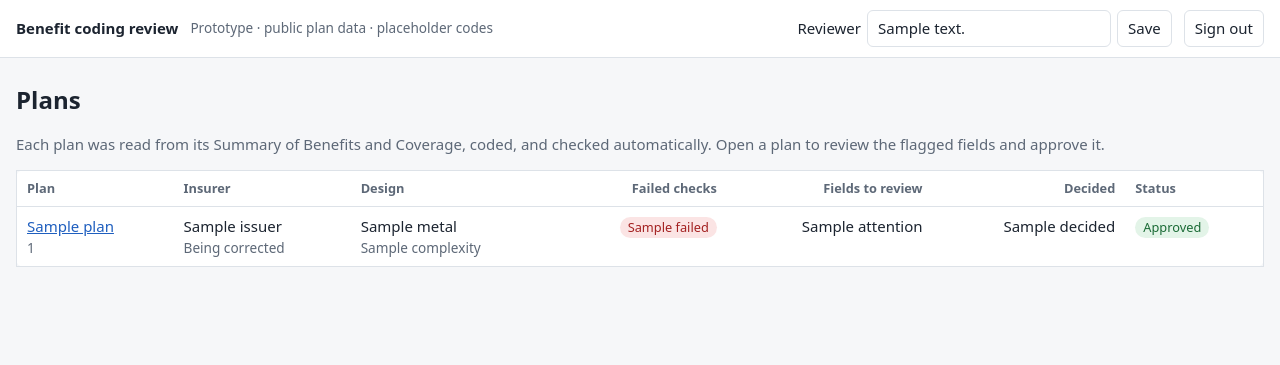
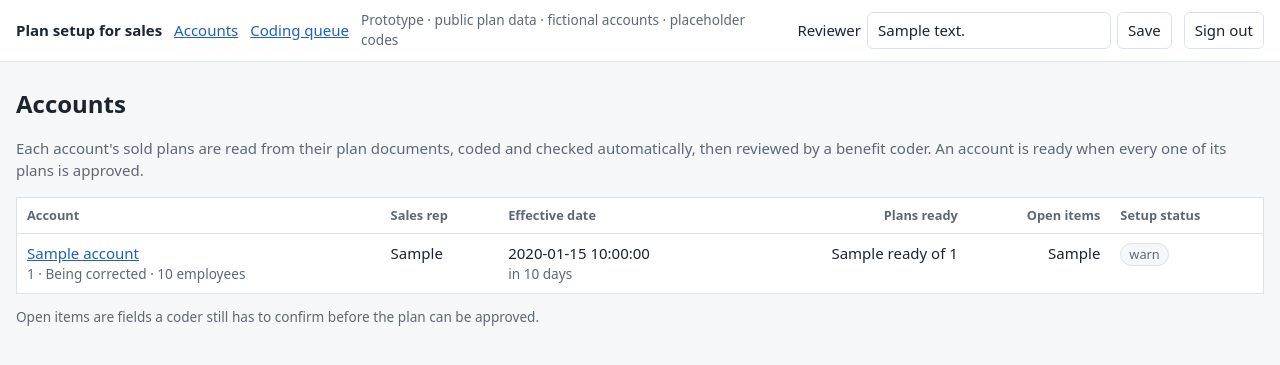
Before and after one commit to yashvadlamani/medical-benefit-coding, a Flask app: template templates/index.html in a window 1280 px wide. Shown: the top 365 px of the page. Run offline with Flask 3, Linux system fonts and the light colour scheme; the visitor is signed in with stand-in values (Sample User, id 1); the template is opened without the code that fills it: most values are stand-ins (such as "Sample title", 1, 10 or a date in 2020).

Commit message:
Organise the app around sales accounts and their plans
Adds fictional accounts that group the public plans, an account list
and account page with setup status, and a plain-language plan summary
for reps. The coding review stays as the coder's view. Docs reframed
for the sales team.

Co-Authored-By: Claude Opus 5.5 <noreply@anthropic.com>

```diff
--- a/app.py
+++ b/app.py
@@ -1,4 +1,7 @@
-"""Step 5. Review screen: a coder checks each plan against its source document and approves, edits or rejects.
+"""Step 5. The sales team's workspace: accounts, the plans sold to them, and the coding review for each plan.
+
+Reps see each account's setup status and a plain-language summary of every plan; benefit coders check each
+plan against its source document and approve, edit or reject.
 
 Reads pipeline outputs from Azure Blob Storage and stores decisions and the audit trail in Azure Table Storage.
 Run locally with `flask run`; on Azure App Service it is served by gunicorn as `app:app`.
@@ -9,14 +12,14 @@ The whole site sits behind one shared password. Two settings are required:
 """
 import os
 import re
-from datetime import timedelta
+from datetime import date, timedelta
 from functools import lru_cache
 
 from flask import Flask, abort, make_response, redirect, render_template, request, session, url_for
 from markupsafe import Markup, escape
 from werkzeug.security import check_password_hash
 
-from benefit_coding import review, store
+from benefit_coding import accounts, review, store
 from benefit_coding.fields import FIELDS
 
 app = Flask(__name__)
@@ -89,19 +92,71 @@ def reviewer():
     return request.cookies.get("reviewer", "").strip()
 
 
-@app.get("/")
-def index():
+def plan_rows():
+    """Every validated plan with its review progress and setup status."""
     plans = store.read_json("index.json", [])
     decided, counts = review.plan_decisions(), review.decided_counts()
     for plan in plans:
-        decision = decided.get(plan["plan_id"])
         plan["decided"] = counts.get(plan["plan_id"], 0)
-        if decision and decision["action"] in ("approve", "reject"):
-            plan["review_status"] = "Approved" if decision["action"] == "approve" else "Rejected"
-        else:
-            plan["review_status"] = "In review" if plan["decided"] else "Not started"
-    plans.sort(key=lambda p: (not p["seeded"], p["plan_id"]))
-    return render_template("index.html", plans=plans, reviewer=reviewer())
+        plan["status"] = accounts.plan_status(decided.get(plan["plan_id"]), plan["decided"])
+    return plans
+
+
+def days_until(date_text):
+    return (date.fromisoformat(date_text) - date.today()).days
+
+
+@app.get("/")
+def index():
+    """Sales view: every account, how far its plan setup has got, and how close its effective date is."""
+    plans = {p["plan_id"]: p for p in plan_rows()}
+    rows = []
+    for account in accounts.load().values():
+        sold = [plans[p] for p in account["plans"] if p in plans]
+        rows.append({**account, "plan_count": len(sold), "status": accounts.rollup([p["status"] for p in sold]),
+                     "ready": sum(p["status"] == accounts.READY for p in sold),
+                     "open_items": sum(max(p["attention"] - p["decided"], 0) for p in sold
+                                       if p["status"] != accounts.READY),
+                     "days": days_until(account["effective_date"])})
+    rows.sort(key=lambda a: (a["status"] == accounts.READY, a["effective_date"], a["name"]))
+    return render_template("index.html", accounts=rows, reviewer=reviewer())
+
+
+@app.get("/account/<account_id>")
+def account(account_id):
+    record = accounts.load().get(account_id)
+    if record is None:
+        abort(404)
+    plans = {p["plan_id"]: p for p in plan_rows()}
+    sold = [plans[p] for p in record["plans"] if p in plans]
+    return render_template("account.html", account=record, plans=sold, days=days_until(record["effective_date"]),
+                           status=accounts.rollup([p["status"] for p in sold]), reviewer=reviewer())
+
+
+@app.get("/plans")
+def plans():
+    """Coder view: every plan regardless of account."""
+    rows = plan_rows()
+    owners = accounts.load()
+    for row in rows:
+        row["account"] = accounts.account_of(row["plan_id"], owners)
+    rows.sort(key=lambda p: (not p["seeded"], p["plan_id"]))
+    return render_template("plans.html", plans=rows, reviewer=reviewer())
+
+
+@app.get("/plan/<plan_id>/summary")
+def plan_summary(plan_id):
+    """Sales view of one plan: what members pay, in plain words, without codes."""
+    validated = store.read_json(f"validated/{plan_id}.json")
+    if validated is None:
+        abort(404)
+    decisions = review.decisions(plan_id)
+    meta = next((p for p in plan_rows() if p["plan_id"] == plan_id), {"plan_id": plan_id})
+    sections = accounts.summary_lines(validated["fields"], decisions)
+    open_lines = [line for _, lines in sections for line in lines if line["state"] not in
+                  ("Confirmed", "Drafted, no issues found")]
+    return render_template("summary.html", meta=meta, sections=sections, open_lines=open_lines,
+                           account=accounts.account_of(plan_id), claims=validated["test_claims"], reviewer=reviewer())
 
 
 @app.post("/reviewer")
@@ -145,6 +200,7 @@ def plan(plan_id):
     return render_template(
         "plan.html", meta=meta, rows=rows, validated=validated, selected=selected, source=source,
         page_number=page_number, page_count=len(pages), pending=pending, plan_decision=decisions.get(review.PLAN_ROW),
+        account=accounts.account_of(plan_id),
         audit=review.audit(plan_id), reviewer=reviewer())
 
 
--- a/static/style.css
+++ b/static/style.css
@@ -23,6 +23,13 @@ code { background: var(--bg); border: 1px solid var(--line); border-radius: 4px;
 .top { display: flex; flex-wrap: wrap; align-items: center; gap: 12px; padding: 10px 16px; background: var(--panel); border-bottom: 1px solid var(--line); }
 .brand { font-weight: 600; text-decoration: none; color: var(--text); }
 .tag { color: var(--muted); font-size: 0.85rem; flex: 1; }
+.nav { display: flex; gap: 12px; }
+.facts { display: flex; flex-wrap: wrap; gap: 6px 24px; margin: 8px 0 16px; }
+.facts div span { color: var(--muted); font-size: 0.85rem; display: block; }
+.sheet { max-width: 860px; }
+.sheet h2 { border-bottom: 1px solid var(--line); padding-bottom: 4px; }
+.note { background: var(--warn-bg); color: var(--warn); padding: 8px 12px; border-radius: 6px; }
+@media print { .top, .crumb, .noprint { display: none; } body { background: #fff; } }
 .reviewer { display: flex; align-items: center; gap: 6px; }
 
 input, button { font: inherit; padding: 6px 10px; border: 1px solid var(--line); border-radius: 6px; background: var(--panel); color: var(--text); }
--- /dev/null
+++ b/templates/_status.html
@@ -0,0 +1 @@
+{% set s = p.status %}<span class="pill {{ 'pass' if s == 'Ready to load' else 'fail' if s == 'Returned for correction' else 'warn' if s == 'In review' else 'muted' }}">{{ s }}</span>
--- a/templates/base.html
+++ b/templates/base.html
@@ -3,13 +3,16 @@
 <head>
   <meta charset="utf-8">
   <meta name="viewport" content="width=device-width, initial-scale=1">
-  <title>{% block title %}Benefit coding review{% endblock %}</title>
+  <title>{% block title %}Plan setup for sales{% endblock %}</title>
   <link rel="stylesheet" href="{{ url_for('static', filename='style.css') }}">
 </head>
 <body>
   <header class="top">
-    <a class="brand" href="{{ url_for('index') }}">Benefit coding review</a>
-    <span class="tag">Prototype · public plan data · placeholder codes</span>
+    <a class="brand" href="{{ url_for('index') }}">Plan setup for sales</a>
+    {% if session.get('signed_in') %}
+    <nav class="nav"><a href="{{ url_for('index') }}">Accounts</a><a href="{{ url_for('plans') }}">Coding queue</a></nav>
+    {% endif %}
+    <span class="tag">Prototype · public plan data · fictional accounts · placeholder codes</span>
     {% if session.get('signed_in') %}
     <form class="reviewer" method="post" action="{{ url_for('set_reviewer') }}">
       <input type="hidden" name="next" value="{{ request.full_path }}">
--- a/templates/index.html
+++ b/templates/index.html
@@ -1,34 +1,30 @@
 {% extends "base.html" %}
 {% block content %}
-<h1>Plans</h1>
-<p class="lead">Each plan was read from its Summary of Benefits and Coverage, coded, and checked automatically.
-  Open a plan to review the flagged fields and approve it.</p>
+<h1>Accounts</h1>
+<p class="lead">Each account's sold plans are read from their plan documents, coded and checked automatically, then
+  reviewed by a benefit coder. An account is ready when every one of its plans is approved.</p>
 
 <table class="grid">
   <thead>
     <tr>
-      <th>Plan</th><th>Insurer</th><th>Design</th>
-      <th class="num">Failed checks</th><th class="num">Fields to review</th><th class="num">Decided</th><th>Status</th>
+      <th>Account</th><th>Sales rep</th><th>Effective date</th><th class="num">Plans ready</th>
+      <th class="num">Open items</th><th>Setup status</th>
     </tr>
   </thead>
   <tbody>
-    {% for p in plans %}
+    {% for a in accounts %}
     <tr>
-      <td>
-        <a href="{{ url_for('plan', plan_id=p.plan_id) }}">{{ p.plan_name or p.plan_id }}</a>
-        {% if p.seeded %}<span class="pill warn">Seeded error demo</span>{% endif %}
-        <div class="sub">{{ p.plan_id }}</div>
-      </td>
-      <td>{{ p.issuer }}<div class="sub">{{ p.state }}</div></td>
-      <td>{{ p.metal }}<div class="sub">{{ p.complexity }}</div></td>
-      <td class="num">{% if p.failed %}<span class="pill fail">{{ p.failed }}</span>{% else %}<span class="pill pass">0</span>{% endif %}</td>
-      <td class="num">{{ p.attention }}</td>
-      <td class="num">{{ p.decided }}</td>
-      <td><span class="pill {{ 'pass' if p.review_status == 'Approved' else 'fail' if p.review_status == 'Rejected' else 'muted' }}">{{ p.review_status }}</span></td>
+      <td><a href="{{ url_for('account', account_id=a.account_id) }}">{{ a.name }}</a>
+        <div class="sub">{{ a.account_id }} · {{ a.state }} · {{ a.employees }} employees</div></td>
+      <td>{{ a.sales_rep }}</td>
+      <td>{{ a.effective_date }}
+        <div class="sub">{% if a.days >= 0 %}in {{ a.days }} days{% else %}{{ -a.days }} days ago{% endif %}</div></td>
+      <td class="num">{{ a.ready }} of {{ a.plan_count }}</td>
+      <td class="num">{{ a.open_items }}</td>
+      <td>{% with p = a %}{% include "_status.html" %}{% endwith %}</td>
     </tr>
-    {% else %}
-    <tr><td colspan="7">No validated plans yet. Run <code>python -m benefit_coding validate</code>.</td></tr>
     {% endfor %}
   </tbody>
 </table>
+<p class="sub">Open items are fields a coder still has to confirm before the plan can be approved.</p>
 {% endblock %}
--- a/templates/plan.html
+++ b/templates/plan.html
@@ -1,7 +1,10 @@
 {% extends "base.html" %}
 {% block title %}{{ meta.plan_name or meta.plan_id }} · Benefit coding review{% endblock %}
 {% block content %}
-<p class="crumb"><a href="{{ url_for('index') }}">Plans</a> / {{ meta.plan_id }}</p>
+<p class="crumb"><a href="{{ url_for('index') }}">Accounts</a> /
+  {% if account %}<a href="{{ url_for('account', account_id=account.account_id) }}">{{ account.name }}</a> /{% endif %}
+  {{ meta.plan_id }} · coding review ·
+  <a href="{{ url_for('plan_summary', plan_id=meta.plan_id) }}">Plan summary</a></p>
 <h1>{{ meta.plan_name or meta.plan_id }}
   {% if meta.seeded %}<span class="pill warn">Seeded error demo</span>{% endif %}</h1>
 <p class="lead">{{ meta.issuer }}{% if meta.state %} · {{ meta.state }}{% endif %}{% if meta.metal %} · {{ meta.metal }}{% endif %}{% if meta.complexity %} · {{ meta.complexity }} design{% endif %}</p>
```
Also changed, not shown: benefit_coding/accounts.csv (added, +27 -0 lines), benefit_coding/accounts.py (added, +108 -0 lines), docs/architecture.md (+4 -2 lines), docs/data-sources.md (+4 -0 lines), docs/implementation-plan.md (+41 -15 lines), docs/pipeline.md (+23 -5 lines), templates/account.html (added, +46 -0 lines), templates/plans.html (added, +35 -0 lines), templates/summary.html (added, +55 -0 lines), tests/test_accounts.py (added, +50 -0 lines), README.md.
